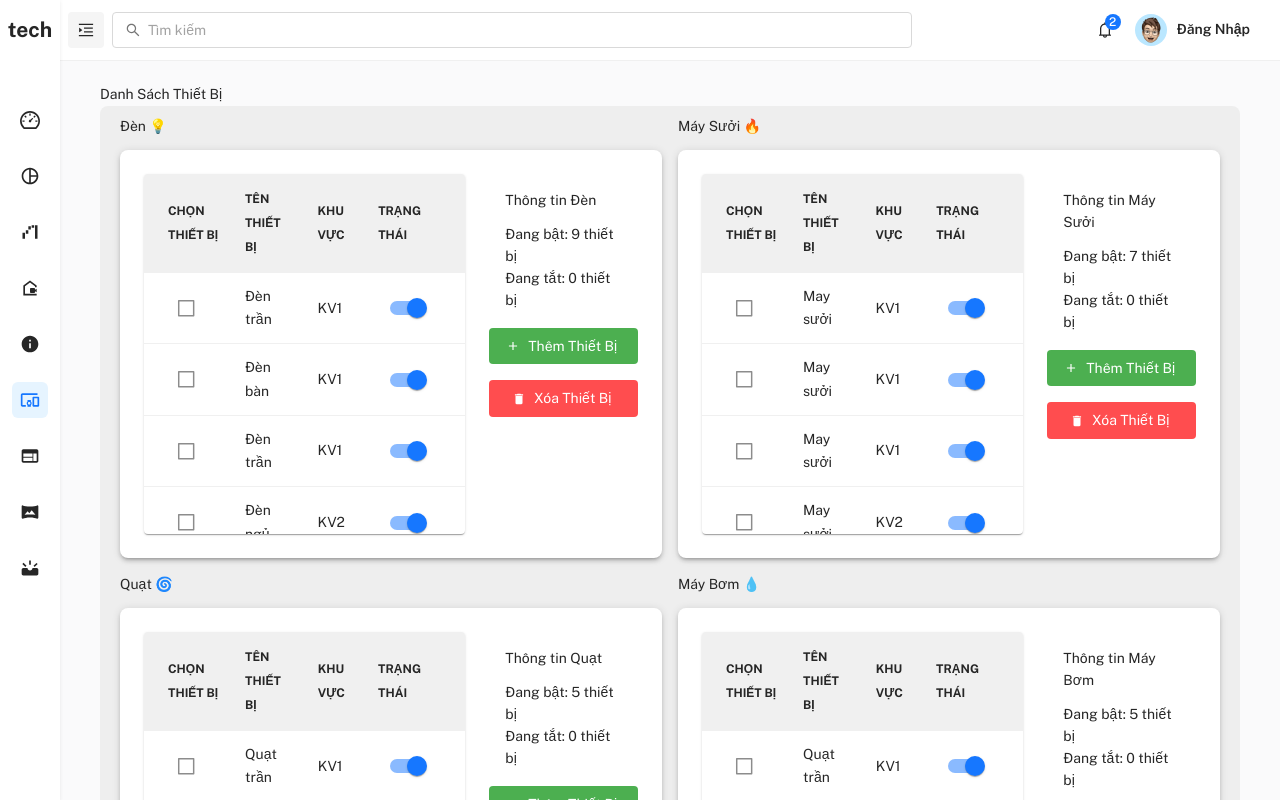
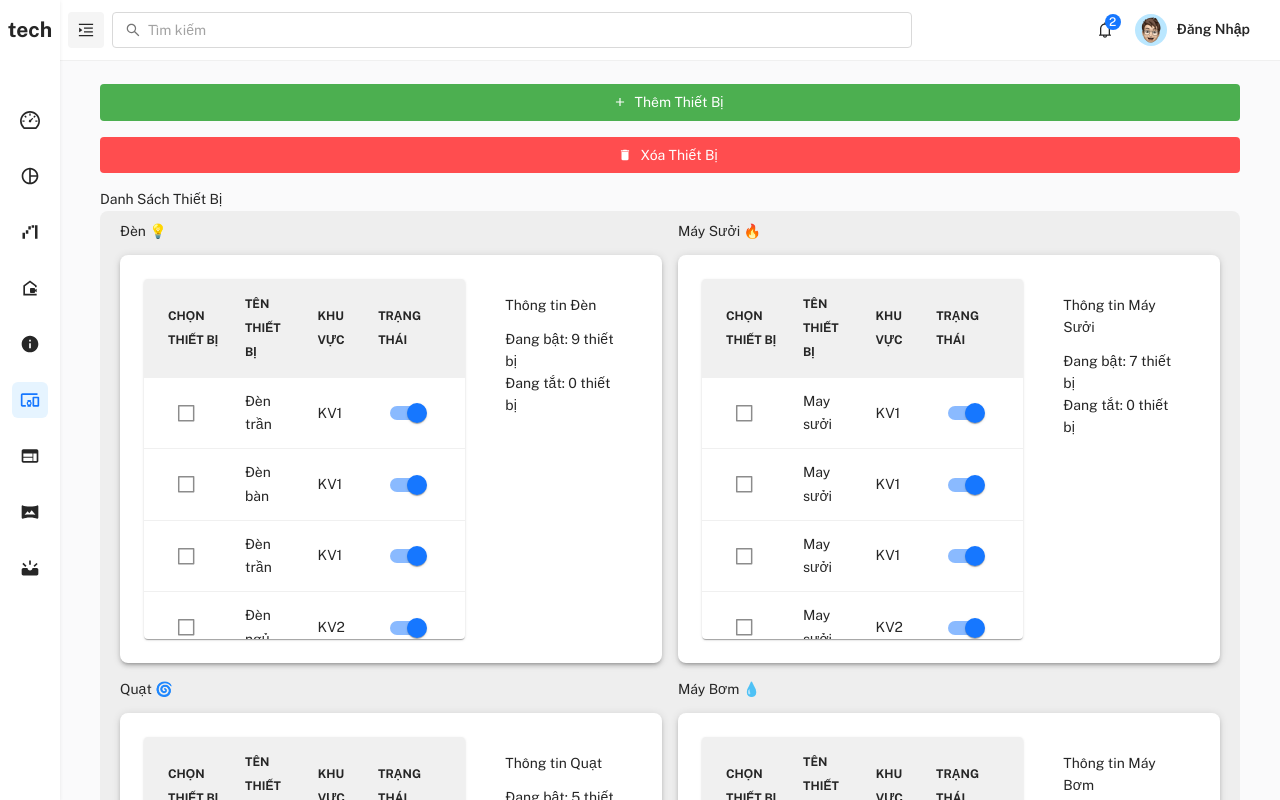
Before and after one commit to vynhatduy/IoT, a React (Vite) app in the folder Admin_UI/: page /admin/manage/quan-ly-thiet-bi in a window 1280 px wide. Shown: the top 800 px of the page. Built offline with nearby package versions, Linux system fonts and the light colour scheme; sample sign-in values are in the browser's storage.

Commit message:
notchange

```diff
--- a/Admin_UI/src/components/configurationDevice/newConfig/index.jsx
+++ b/Admin_UI/src/components/configurationDevice/newConfig/index.jsx
@@ -10,7 +10,7 @@ import Weather from './weather';
 const Index = ({ onClose }) => {
   const [value, setValue] = useState('thoitiet');
 
-  const handleChange = (event, newValue) => {
+  const handleChange = (  newValue) => {
     setValue(newValue);
   };
   return (
--- a/Admin_UI/src/components/deviceDetails/container.jsx
+++ b/Admin_UI/src/components/deviceManager/container.jsx
@@ -101,8 +101,7 @@ const ContainerDevice = ({ deviceInfo, deviceData }) => {
               Đang tắt: {offDevices} thiết bị
             </Typography>
           </Box>
-          <Box><AddDevicelButtons/></Box>
-          <Box><DeleteDevice/></Box>
+          {/* <Box><DeleteDevice/></Box> */}
         </Grid>
       </Grid>
     </Paper>
--- a/Admin_UI/src/components/deviceDetails/listAllDevice.jsx
+++ b/Admin_UI/src/components/deviceManager/listAllDevice.jsx
@@ -11,7 +11,7 @@ const deviceTypeMapping = {
   'light': 'Đèn',
   'fan': 'Quạt',
   'suoi': 'Máy Sưởi',
-  'maybom': 'Máy Bơm'
+  'maybom': 'Máy Bơm',
   // Thêm các mapping khác nếu cần
 };
 
--- a/Admin_UI/src/components/popup/addDevice.jsx
+++ b/Admin_UI/src/components/popup/addDevice.jsx
@@ -2,15 +2,13 @@ import { Container, Typography } from '@mui/material';
 import { Button, Stack, TextField, Box } from '@mui/material';
 import { Grid } from '@mui/system';
 import SelectArea from '../dropdown/selectArea';
-import React, { useState } from 'react';
+import React from 'react';
 
 const AddDevice = (onClose) => {
   const data = [
     { id: 1, title: 'Tên', component: <TextField fullWidth placeholder="Nhập tên..." /> },
     { id: 2, title: 'Chọn khu vực', component: <SelectArea fullWidth /> }
   ];
-
-
 
   return (
     <Container>
--- a/Admin_UI/src/data/mockdata.json
+++ b/Admin_UI/src/data/mockdata.json
@@ -213,6 +213,7 @@
         }
       ]
     }
+
   ]
 
 }
--- a/Admin_UI/src/pages/quanLyThietBi.jsx
+++ b/Admin_UI/src/pages/quanLyThietBi.jsx
@@ -1,12 +1,19 @@
 import React from 'react';
 import { Box, Typography } from '@mui/material';
 import StyleBackground from '../themes/stylePage/backgroundPage';
-import ListAllDevice from '../components/deviceDetails/listAllDevice';
+import ListAllDevice from '../components/deviceManager/listAllDevice';
+import AddDevicelButtons from '../components/button/addDevice';
+import DeleteDevice from '../components/button/deleteDevice';
 
 const quanLyThietBi = () => {
   return (
     <Box>
+      <AddDevicelButtons />
+      <DeleteDevice/>
+      <Box marginTop={2}>
       <Typography>Danh Sách Thiết Bị</Typography>
+
+      </Box>
       <StyleBackground>
         <ListAllDevice />
       </StyleBackground>
```
